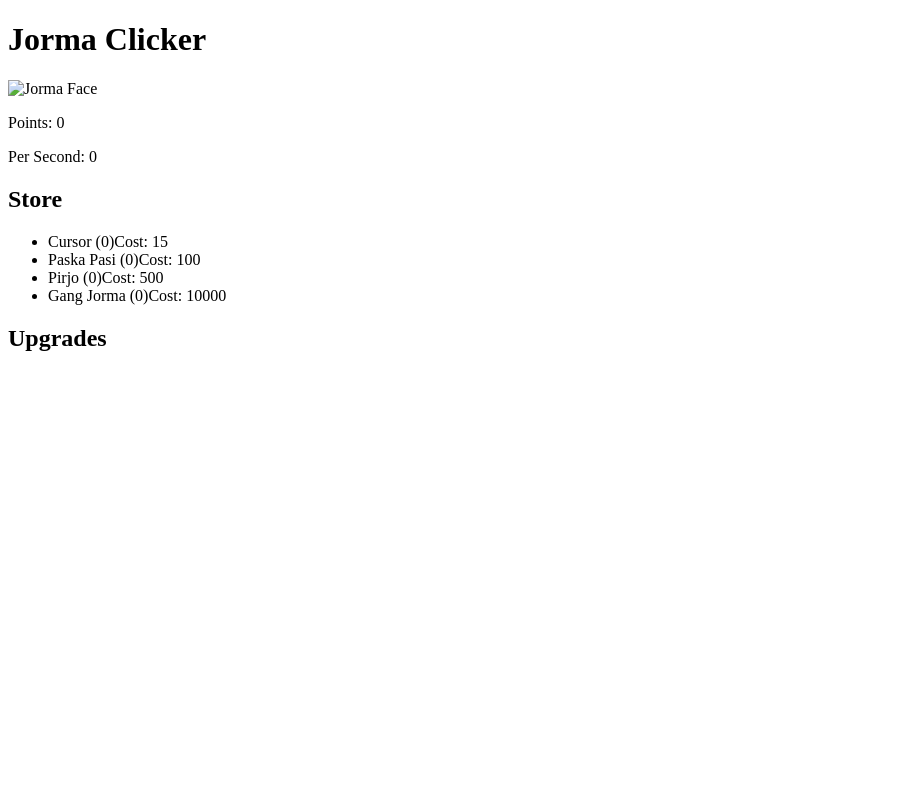
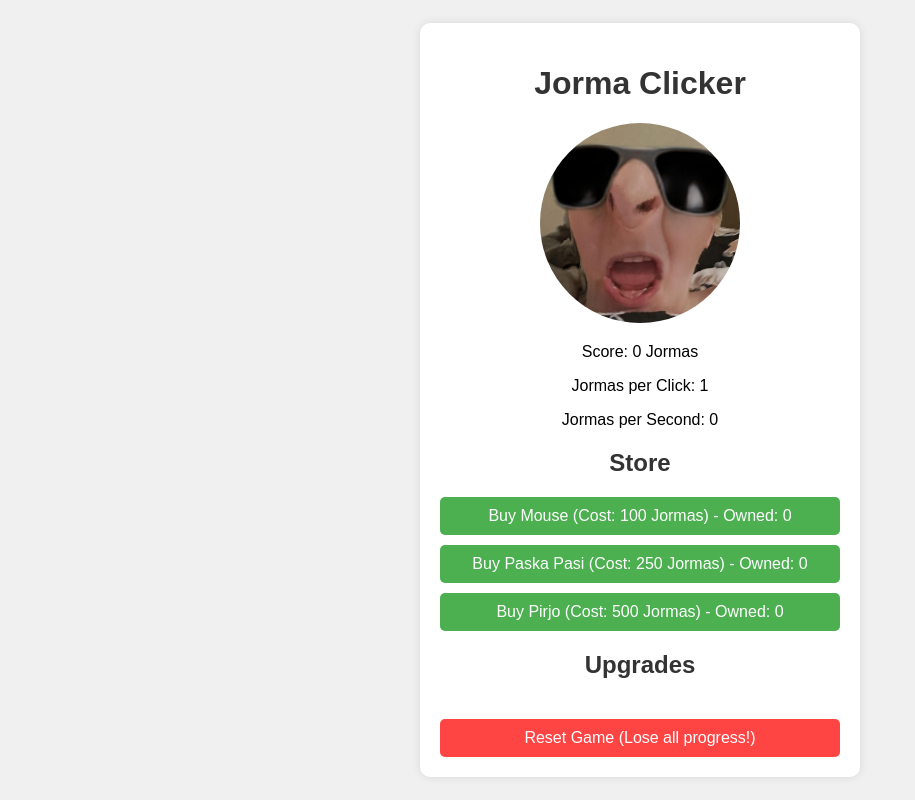
Before and after one commit to 0-00-000-0000-00000/0-00-000-0000-00000-JORMA-CLICKER, a plain HTML site: page index.html in a window 1280 px wide. Shown: the whole page, without its empty margins (0-915 px from the left). Drawn offline with Linux system fonts and the light colour scheme.

Commit message:
Update index.html

```diff
--- a/index.html
+++ b/index.html
@@ -3,31 +3,35 @@
 <head>
     <meta charset="UTF-8">
     <meta name="viewport" content="width=device-width, initial-scale=1.0">
-    <title>Jorma Clicker</title>
-    <link rel="stylesheet" href="style.css">
+    <title>Jorma Clicker - Fixed & Improved</title>
+    <link rel="stylesheet" href="styles.css">
 </head>
 <body>
-    <div id="game">
+    <div id="game-container">
         <h1>Jorma Clicker</h1>
-        <div id="jorma-container">
-            <img id="jorma" src="JORMA-FACE.PNG" alt="Jorma Face" width="200" height="200">
-            <div id="badass-text" style="display: none; position: absolute; top: 50%; left: 50%; transform: translate(-50%, -50%); color: white; font-size: 24px; font-weight: bold; text-shadow: 2px 2px 4px black;">BADASS JORMA</div>
-            <div id="paska-pasis"></div>
-            <img id="pirjo" src="PIRJO.PNG" alt="Pirjo" width="180" height="180" style="display: none; position: absolute; top: 0; left: -200px;">
+        <img id="jorma-face" src="jorma_face.png" alt="Jorma Face" title="Click me, Jorma!">
+        <p>Score: <span id="score">0</span> Jormas</p>
+        <p>Jormas per Click: <span id="clickValue">1</span></p>
+        <p>Jormas per Second: <span id="cps">0</span></p>
+        <div id="error-message" style="color: red; display: none;"></div>
+
+        <h2>Store</h2>
+        <div id="store">
+            <div class="item">
+                <button id="buy-clicker" onclick="buyItem('clicker')">Buy Mouse (Cost: <span id="cost-clicker">100</span> Jormas) - Owned: <span id="count-clicker">0</span></button>
+            </div>
+            <div class="item">
+                <button id="buy-paskapasi" onclick="buyItem('paskapasi')">Buy Paska Pasi (Cost: <span id="cost-paskapasi">250</span> Jormas) - Owned: <span id="count-paskapasi">0</span></button>
+            </div>
+            <div class="item">
+                <button id="buy-pirjo" onclick="buyItem('pirjo')">Buy Pirjo (Cost: <span id="cost-pirjo">500</span> Jormas) - Owned: <span id="count-pirjo">0</span></button>
+            </div>
         </div>
-        <div id="clickers"></div>
-        <div id="info">
-            <p>Points: <span id="points">0</span></p>
-            <p>Per Second: <span id="perSecond">0</span></p>
-        </div>
-        <div id="store" class="scrolling-frame">
-            <h2>Store</h2>
-            <ul id="store-list"></ul>
-        </div>
-        <div id="upgrades" class="scrolling-frame">
-            <h2>Upgrades</h2>
-            <ul id="upgrades-list"></ul>
-        </div>
+
+        <h2>Upgrades</h2>
+        <div id="upgrades"></div>
+
+        <button onclick="resetGame()" style="margin-top: 20px; padding: 10px; background: #ff4444; color: white; border: none; border-radius: 5px;">Reset Game (Lose all progress!)</button>
     </div>
     <script src="script.js"></script>
 </body>
```
